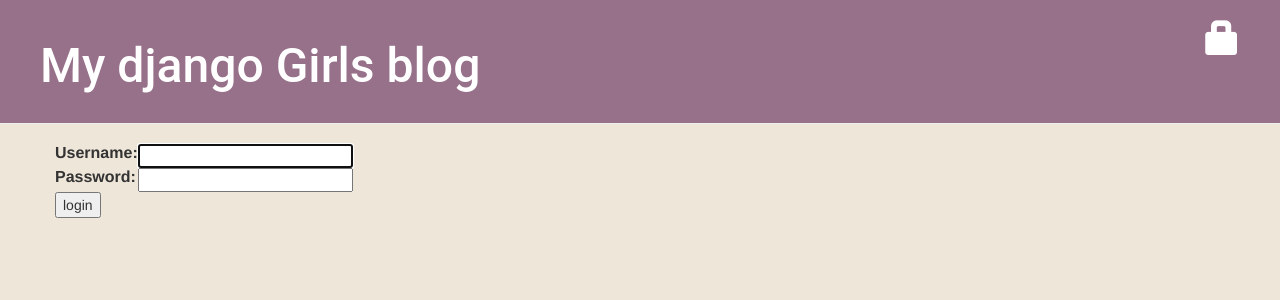
After one commit to papjuli/my-first-blog, a Django app: page /accounts/login/ in a window 1280 px wide. The commit adds this page. Shown: the top 300 px of the page. Run offline with Django 3.2, Linux system fonts and the light colour scheme; some libraries are stand-ins or nearby versions.

Commit message:
user authentication

```diff
--- a/blog/templates/blog/base.html
+++ b/blog/templates/blog/base.html
@@ -14,10 +14,19 @@
         <a href="{% url "post_new" %}" class="top-menu">
           <span class="glyphicon glyphicon-plus"></span>
         </a>
+        <a href="{% url "post_draft_list" %}" class="top-menu">
+          <span class="glyphicon glyphicon-edit"></span>
+        </a>
+        <p class="top-menu">Hello {{ user.username }}!
+          <small>
+            (<a href="{% url 'django.contrib.auth.views.logout' %}">Log out</a>)
+          </small>
+        </p>
+      {% else %}
+        <a href="{% url 'django.contrib.auth.views.login' %}" class="top-menu">
+          <span class="glyphicon glyphicon-lock"></span>
+        </a>
       {% endif %}
-      <a href="{% url "post_draft_list" %}" class="top-menu">
-        <span class="glyphicon glyphicon-edit"></span>
-      </a>
       <h1><a href="/">My django Girls blog</a></h1>
     </div>
 
--- /dev/null
+++ b/blog/templates/registration/login.html
@@ -0,0 +1,26 @@
+{% extends "blog/base.html" %}
+
+{% block content %}
+
+{% if form.errors %}
+  <p>Your username and password didn't match. Please try again.</p>
+{% endif %}
+
+<form method="post" action="{% url 'django.contrib.auth.views.login' %}">
+  {% csrf_token %}
+  <table>
+    <tr>
+      <td>{{ form.username.label_tag }}</td>
+      <td>{{ form.username }}</td>
+    </tr>
+    <tr>
+      <td>{{ form.password.label_tag }}</td>
+      <td>{{ form.password }}</td>
+    </tr>
+  </table>
+
+  <input type="submit" value="login" />
+  <input type="hidden" name="next" value="{{ next }}" />
+</form>
+
+{% endblock %}
--- a/blog/views.py
+++ b/blog/views.py
@@ -1,5 +1,6 @@
 from django.shortcuts import render, get_object_or_404, redirect
 from django.utils import timezone
+from django.contrib.auth.decorators import login_required
 from .models import Post
 from .forms import PostForm
 
@@ -24,6 +25,7 @@ def about_page(request):
   return render(request, 'blog/about.html')
 
 
+@login_required
 def post_new(request):
   if request.method == "POST":
     form = PostForm(request.POST)
@@ -38,6 +40,7 @@ def post_new(request):
   return render(request, 'blog/post_edit.html', {'form': form, 'counter': counter})
 
 
+@login_required
 def post_edit(request, pk):
   post = get_object_or_404(Post, pk=pk)
   if request.method == "POST":
@@ -53,17 +56,20 @@ def post_edit(request, pk):
   return render(request, 'blog/post_edit.html', {'form': form, 'counter': counter})
 
 
+@login_required
 def post_draft_list(request):
   posts = Post.objects.filter(published_date__isnull=True).order_by('created_date')
   return render(request, 'blog/post_draft_list.html', {'posts': posts})
 
 
+@login_required
 def post_publish(request, pk):
   post = get_object_or_404(Post, pk=pk)
   post.publish()
   return redirect('blog.views.post_detail', pk=pk)
 
 
+@login_required
 def post_remove(request, pk):
     post = get_object_or_404(Post, pk=pk)
     post.delete()
--- a/mysite/settings.py
+++ b/mysite/settings.py
@@ -102,3 +102,6 @@ USE_TZ = True
 
 STATIC_URL = '/static/'
 STATIC_ROOT = os.path.join(BASE_DIR, 'static')
+
+
+LOGIN_REDIRECT_URL = '/'
--- a/mysite/urls.py
+++ b/mysite/urls.py
@@ -16,7 +16,11 @@ Including another URLconf
 from django.conf.urls import include, url
 from django.contrib import admin
 
+admin.autodiscover()
+
 urlpatterns = [
     url(r'^admin/', include(admin.site.urls)),
+    url(r'^accounts/login/$', 'django.contrib.auth.views.login'),
+    url(r'^accounts/logout/$', 'django.contrib.auth.views.logout', {'next_page': '/'}),
     url(r'', include('blog.urls')),
 ]
```
Also changed, not shown: blog/templates/blog/post_detail.html (+11 -3 lines).
